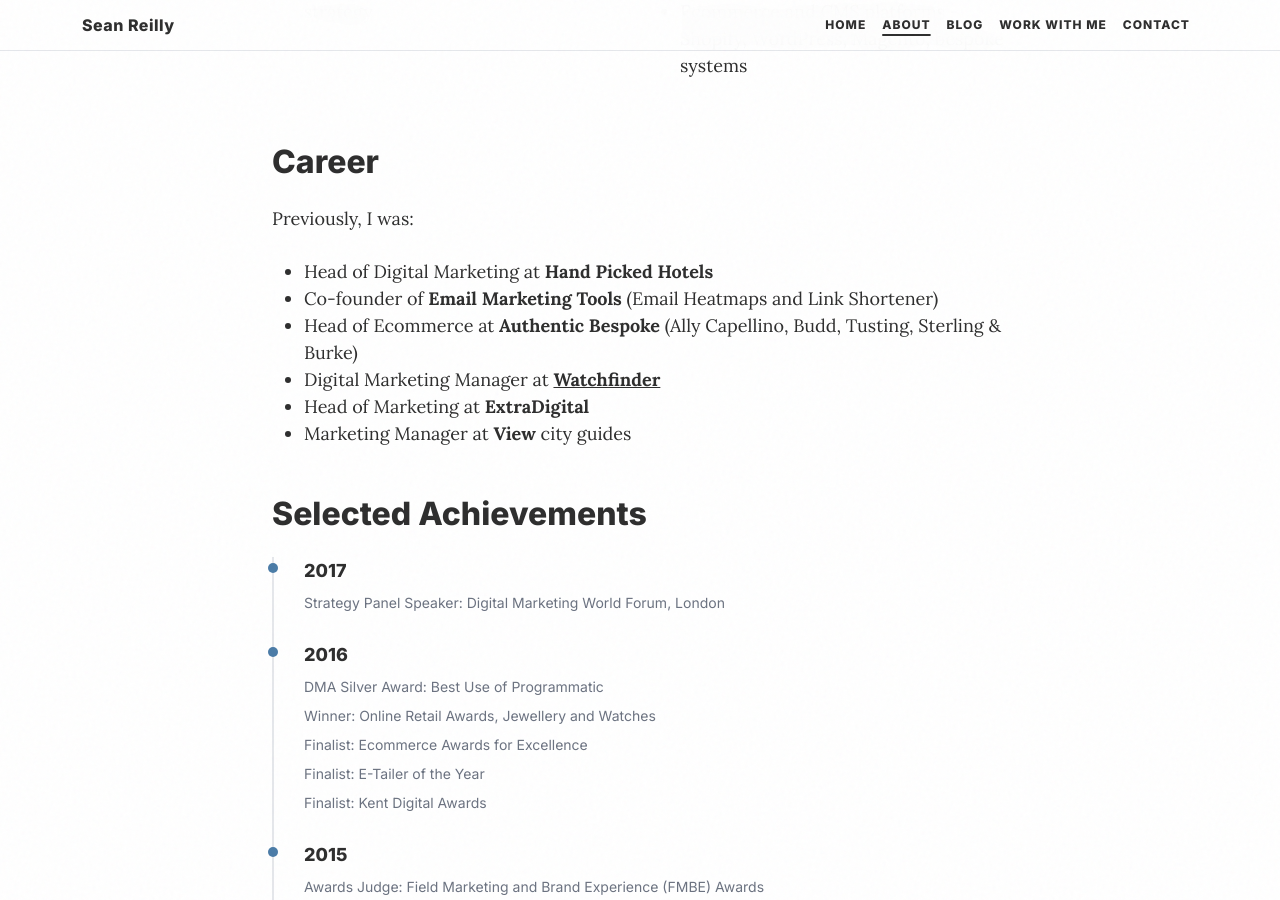
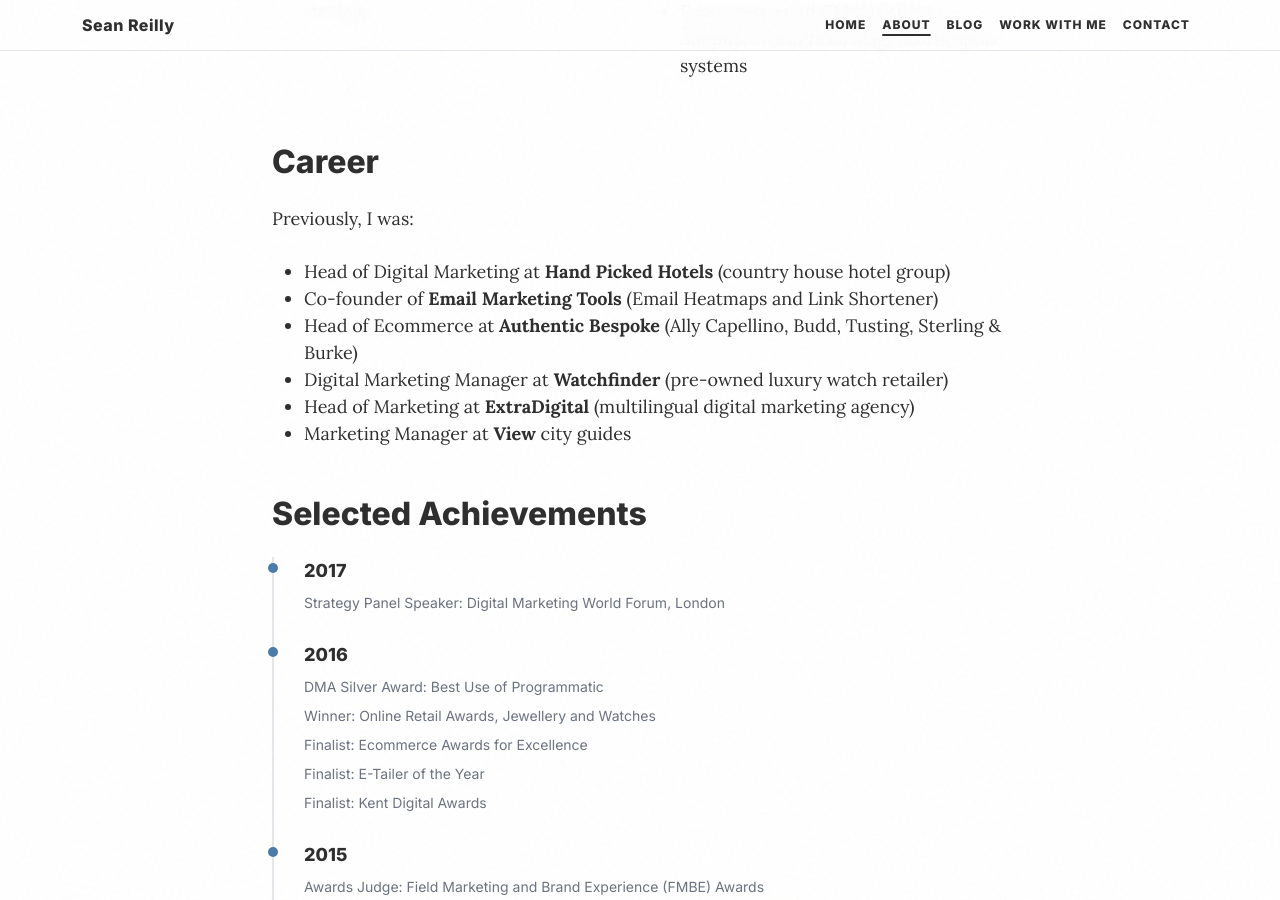
Before and after one commit to seanreillyesq/seanreillyesq.github.io, a Jekyll site: the page built from about.html, in a window 1280 px wide and 900 px high, scrolled down 998 px. Built offline with Jekyll 4.4.1, drawn with Linux system fonts in a browser that asks for light colours.

Commit message:
About: describe each former employer, drop Watchfinder link
Career list entries now carry a short descriptor of what each business is,
matching the existing bracket style. Removes the outbound Watchfinder link.

```diff
--- a/about.html
+++ b/about.html
@@ -45,11 +45,11 @@ meta-description: Digital marketing consultant with 18+ years across agency, in-
 <h2 class="mb-3">Career</h2>
 <p>Previously, I was:</p>
 <ul class="mb-5">
-    <li>Head of Digital Marketing at <strong>Hand Picked Hotels</strong></li>
+    <li>Head of Digital Marketing at <strong>Hand Picked Hotels</strong> (country house hotel group)</li>
     <li>Co-founder of <strong>Email Marketing Tools</strong> (Email Heatmaps and Link Shortener)</li>
     <li>Head of Ecommerce at <strong>Authentic Bespoke</strong> (Ally Capellino, Budd, Tusting, Sterling & Burke)</li>
-    <li>Digital Marketing Manager at <strong><a href="https://www.watchfinder.co.uk/" target="_blank">Watchfinder</a></strong></li>
-    <li>Head of Marketing at <strong>ExtraDigital</strong></li>
+    <li>Digital Marketing Manager at <strong>Watchfinder</strong> (pre-owned luxury watch retailer)</li>
+    <li>Head of Marketing at <strong>ExtraDigital</strong> (multilingual digital marketing agency)</li>
     <li>Marketing Manager at <strong>View</strong> city guides</li>
 </ul>
 
```
